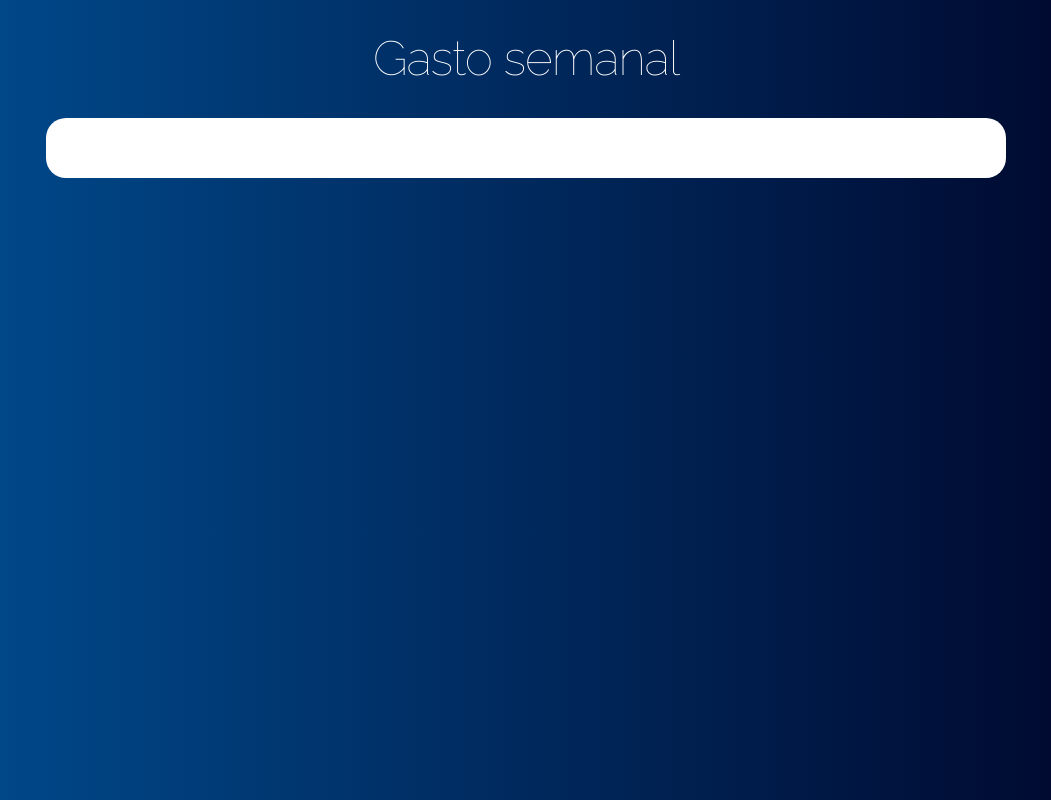
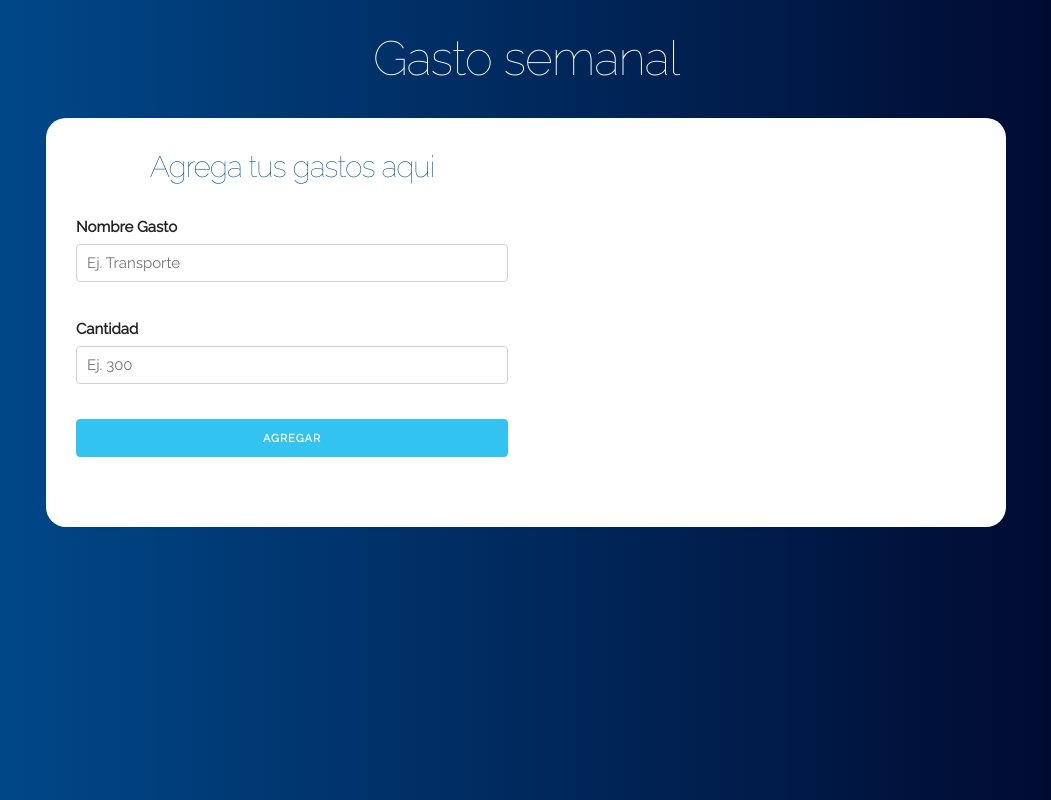
Before and after one commit to FlorenciaNodar/ReactJSPr-ctica2, a React (Create React App) app: page / in a window 1280 px wide. Shown: the whole page, without its empty margins (114-1165 px from the left). Built offline with nearby package versions, Linux system fonts and the light colour scheme.

Commit message:
se agregó componente de formulario.js con los campos  correspondientes

```diff
--- a/src/componentes/App.js
+++ b/src/componentes/App.js
@@ -1,6 +1,9 @@
 import React, { Component } from 'react';
 import '../css/app.css';
 import Header from './Header';
+import Formulario from './Formulario';
+
+
 class App extends Component {
   render() {
     return (
@@ -8,7 +11,9 @@ class App extends Component {
       <Header titulo='Gasto semanal' />
       <div className="contenido-principal contenido">
          <div className="row">
-           <div className="one-half column"></div>
+           <div className="one-half column">
+              <Formulario />
+           </div>
            <div className="one-half column"></div>
          </div>
       </div>
--- /dev/null
+++ b/src/componentes/Formulario.js
@@ -0,0 +1,23 @@
+import React, {Component} from 'react';
+
+class FormularioGasto extends Component{
+    render(){
+        return(
+            <form>
+                <h2>Agrega tus gastos aqui</h2>
+                <div className="campo">
+                    <label>Nombre Gasto</label>
+                    <input className="u-full-width" type="text" placeholder="Ej. Transporte" />
+                </div>
+                <div className="campo">
+                    <label>Cantidad</label>
+                    <input className="u-full-width" type="text" placeholder="Ej. 300" />
+                </div>
+
+                <input className="button-primary u-full-width" type="submit" value="Agregar" />
+            </form>
+        )
+    }
+}
+
+export default FormularioGasto;
```
